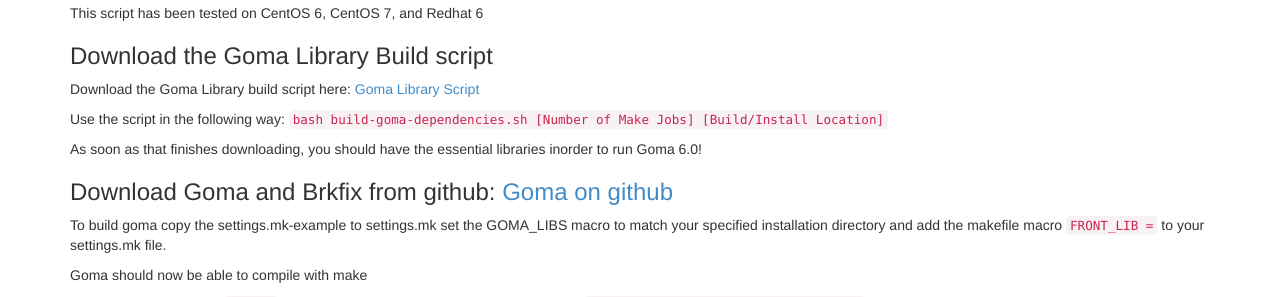
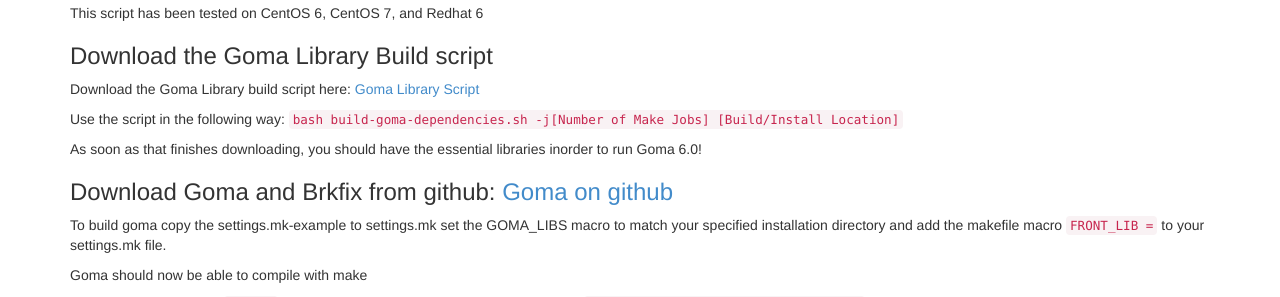
Before and after one commit to goma/goma.github.io, a Jekyll site: the page built from build-script.html, in a window 1280 px wide. Shown: the part 218-515 px from the top of the page. Built offline with Jekyll 4.4.1, drawn with Linux system fonts in a browser that asks for light colours; nearby versions of some CDN libraries; Markdown is read by kramdown in place of the engine named in the settings.

```diff
--- a/build-script.html
+++ b/build-script.html
@@ -12,7 +12,7 @@ title: Goma dependencies build script
 
 <h3>Download the Goma Library Build script</h3>
 <p>Download the Goma Library build script here: <a href="files/build-goma-dependencies.sh">Goma Library Script</a></p>
-<p>Use the script in the following way: <code>bash build-goma-dependencies.sh [Number of Make Jobs] [Build/Install Location]</code><p>
+<p>Use the script in the following way: <code>bash build-goma-dependencies.sh -j[Number of Make Jobs] [Build/Install Location]</code><p>
 <p>As soon as that finishes downloading, you should have the essential libraries inorder to run Goma 6.0!</p>
 
 <h3>Download Goma and Brkfix from github: <a href="https://github.com/goma">Goma on github</a></h3>
```
